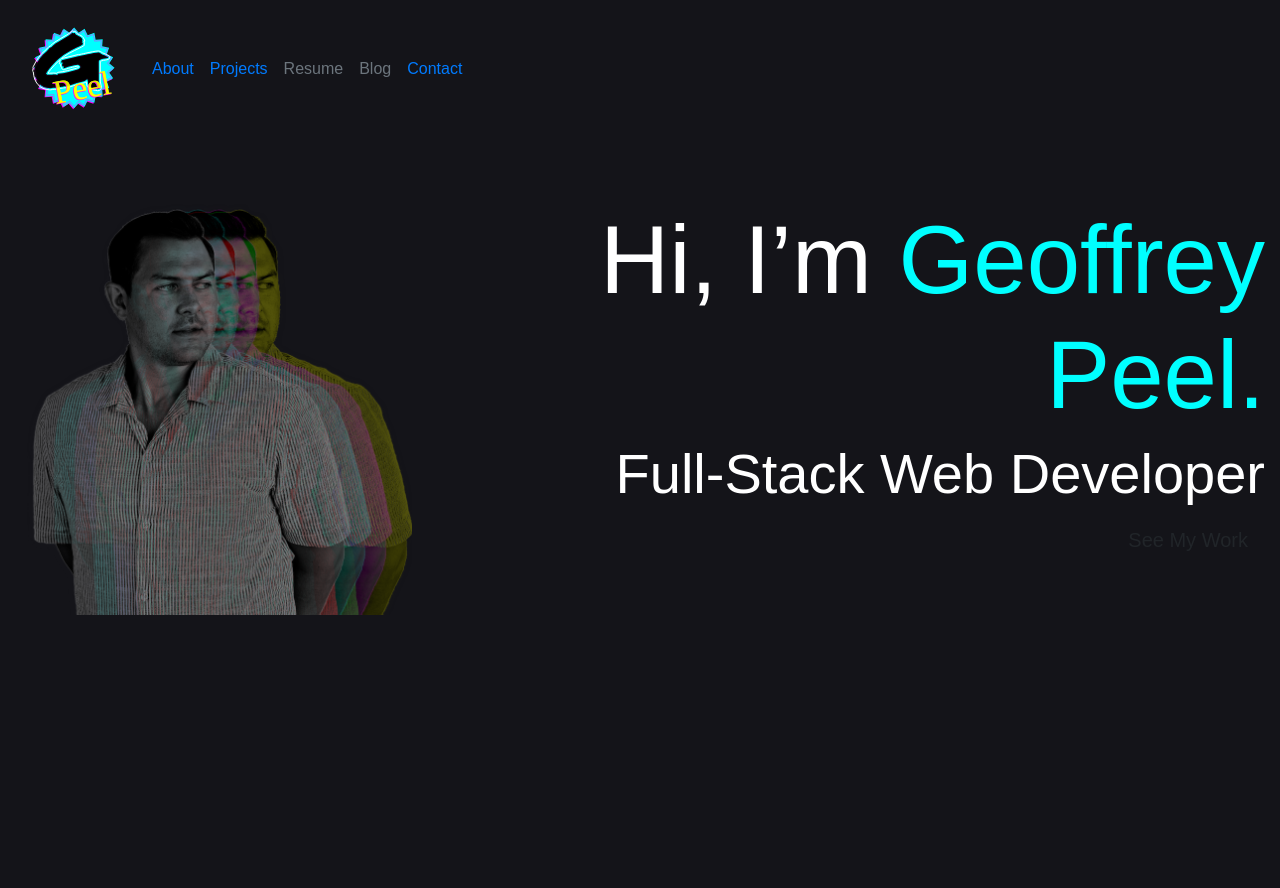
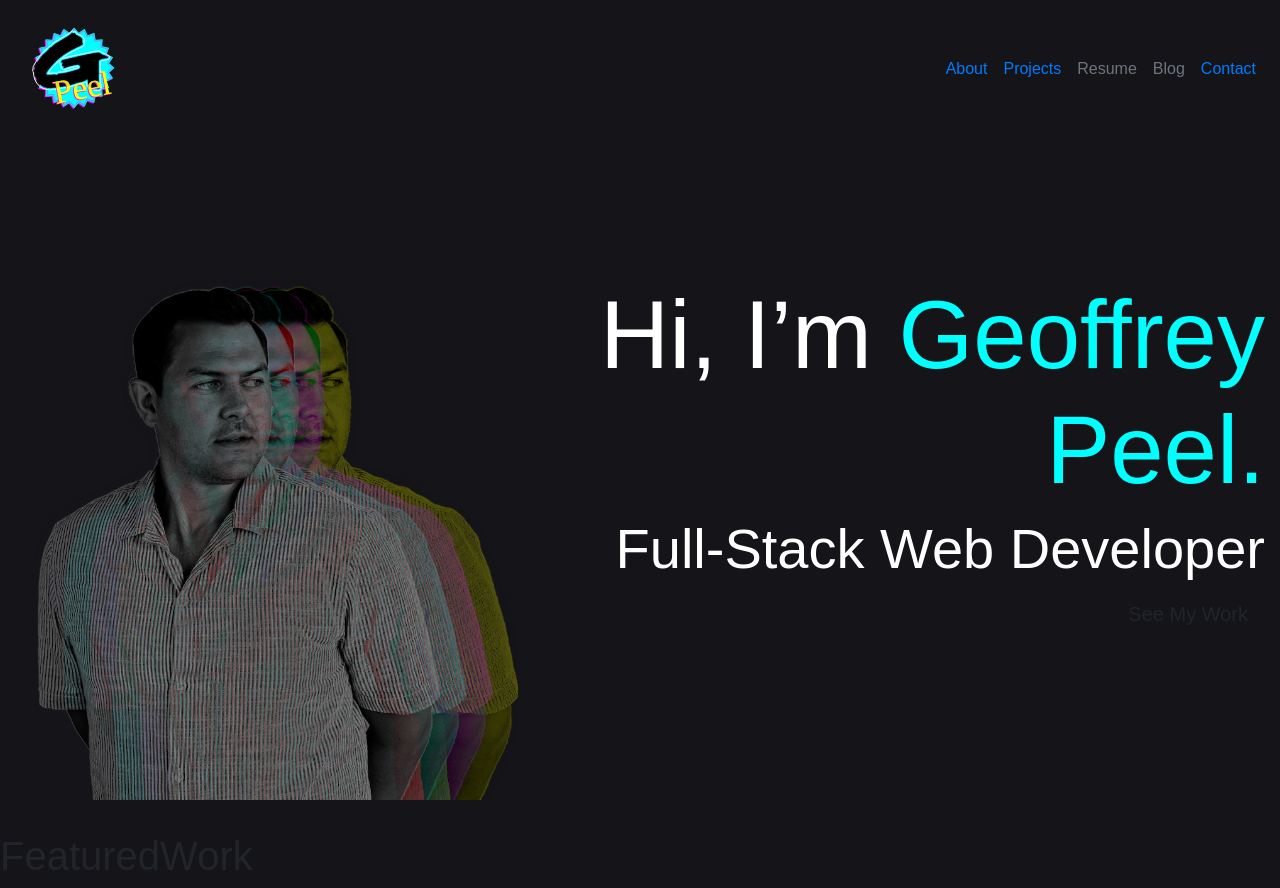
Before and after one commit to gkpeel/portfolio-react, a React (Create React App) app in the folder client/: page / in a window 1280 px wide. Before the commit the page ends 800 px from the top, so only its background shows below. Built offline with nearby package versions, Linux system fonts and the light colour scheme.

Commit message:
start react-router implementation

```diff
--- a/client/package.json
+++ b/client/package.json
@@ -7,7 +7,8 @@
     "react": "^16.6.3",
     "react-dom": "^16.6.3",
     "react-router-dom": "^4.3.1",
-    "react-scripts": "^2.1.1"
+    "react-scripts": "^2.1.1",
+    "react-transition-group": "^2.5.3"
   },
   "scripts": {
     "start": "react-scripts start",
--- a/client/src/App.js
+++ b/client/src/App.js
@@ -1,18 +1,29 @@
 import React, { Component } from "react"
+import { TransitionGroup, CSSTransition } from "react-transition-group"
+import { BrowserRouter as Router, Route, Link } from "react-router-dom"
 import Navigation from "./components/Navigation"
-import Jumbotron from "./components/Jumbotron"
+import Home from "./pages/Home"
+import About from "./pages/About"
+import Projects from "./pages/Projects"
+import Contact from "./pages/Contact"
 import "./App.css"
 
 class App extends Component {
   render() {
     return (
+      <Router>
         <div className="App">
           <Navigation />
-        <Jumbotron />
+          <Route exact path="/" component={Home} />
+          <Route path="/about" component={About} />
+          <Route path="/projects" component={Projects} />
+          <Route path="/contact" component={Contact} />
           {/* About Section */}
           {/* Projects Section */}
           {/* Contact Section */}
         </div>
+      </Router>
+
     );
   }
 }
--- a/client/src/components/Jumbotron/index.js
+++ b/client/src/components/Jumbotron/index.js
@@ -2,6 +2,19 @@ import React from "react";
 import Headshot from "../../img/transparent-headshot-portfolio-full2.png";
 
 const style = {
+    jumbotron: {
+        height: "100vh",
+        position: "relative"
+    },
+    jumbotronFullBottom: {
+        height: "100%",
+        bottom: "0"
+    },
+    jumbotronRowBottom: {
+        position: "absolute",
+        bottom: "0",
+        marginRight: "0"
+    },
     jumbotron__headshot: {
     },
     jumbotron__name: {
@@ -11,13 +24,13 @@ const style = {
 
 const Jumbotron = () => {
     return (
-        <div className="jumbotron jumbotron-fluid bg-transparent">
-            <div className="container-fluid">
-                <div className="row">
-                    <div className="col-md-4">
+        <div className="jumbotron jumbotron-fluid bg-transparent" style={style.jumbotron}>
+            <div className="container-fluid" style={style.jumbotronFull}>
+                <div className="row" style={style.jumbotronRowBottom}>
+                    <div className="col-md-5">
                         <img src={Headshot} alt="Geoff Peel Headshot" className="img-fluid" />
                     </div>
-                    <div className="col-md-8 text-right text-white">
+                    <div className="col-md text-right text-white">
                         <h1 className="display-1">Hi, I’m <span style={style.jumbotron__name}>Geoffrey Peel.</span></h1>
                         <h1 className="display-4">Full-Stack Web Developer</h1>
                         <a href="#projects" className="btn btn-lg">See My Work</a>
--- a/client/src/components/Navigation/index.js
+++ b/client/src/components/Navigation/index.js
@@ -11,9 +11,9 @@ const style = {
 
 const Navigation = () => {
     return (
-        <nav className="navbar navbar-expand-md">
+        <nav className="navbar fixed-top navbar-expand-md">
             <div className="">
-                <a className="navbar-brand" href="#top">
+                <a className="navbar-brand" href="/">
                     <img src={Logo} alt="Geoff Peel Portfolio Logo" style={style.navigation__logo} />
                 </a>
             </div>
@@ -21,8 +21,8 @@ const Navigation = () => {
                 <span class="navbar-toggler-icon"></span>
             </button>
             <div class="collapse navbar-collapse" id="portfolioNav">
-                <div className="navbar-nav">
-                    <a href="#about" className="nav-item nav-link">About</a>
+                <div className="navbar-nav ml-auto">
+                    <a href="/about" className="nav-item nav-link">About</a>
                     <a href="/projects" className="nav-item nav-link">Projects</a>
                     <a href="/resume" className="nav-item nav-link disabled">Resume</a>
                     <a href="/blog" className="nav-item nav-link disabled">Blog</a>
--- /dev/null
+++ b/client/src/pages/About/index.js
@@ -0,0 +1,11 @@
+import React from "react"
+
+const About = () => {
+    return (
+        <div>
+            <h1>ABOUT PAGE/BIO WILL GO HERE</h1>
+        </div>
+    )
+}
+
+export default About
--- /dev/null
+++ b/client/src/pages/Contact/index.js
@@ -0,0 +1,11 @@
+import React from "react"
+
+const Contact = () => {
+    return (
+        <div>
+            <h1>CONTACT FORM AND SOCIAL LINKS TO GO HERE</h1>
+        </div>
+    )
+}
+
+export default Contact
--- /dev/null
+++ b/client/src/pages/Home/index.js
@@ -0,0 +1,14 @@
+import React from "react"
+import Jumbotron from "../../components/Jumbotron"
+import FeaturedWork from "../../components/FeaturedWork"
+
+const Home = () => {
+    return (
+        <div>
+            <Jumbotron />
+            <FeaturedWork />
+        </div>
+    )
+}
+
+export default Home
--- /dev/null
+++ b/client/src/pages/Projects/index.js
@@ -0,0 +1,11 @@
+import React from "react"
+
+const Projects = () => {
+    return (
+        <div>
+            <h1>PROJECTS WILL GO HERE</h1>
+        </div>
+    )
+}
+
+export default Projects
```
Also changed, not shown: 1 other file (tests, documents, lock files or other folders). Lines whose indentation alone changed are shown as unchanged.
